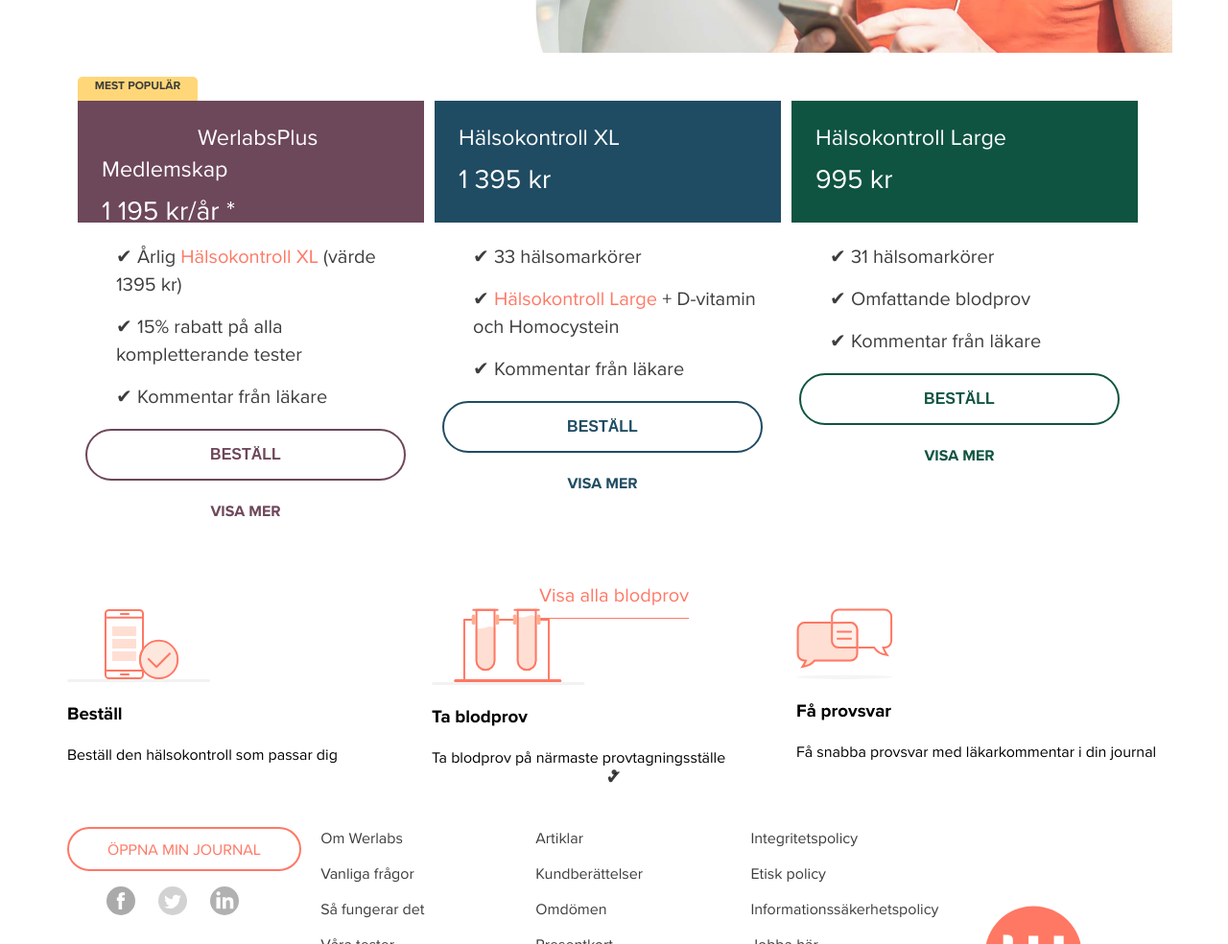
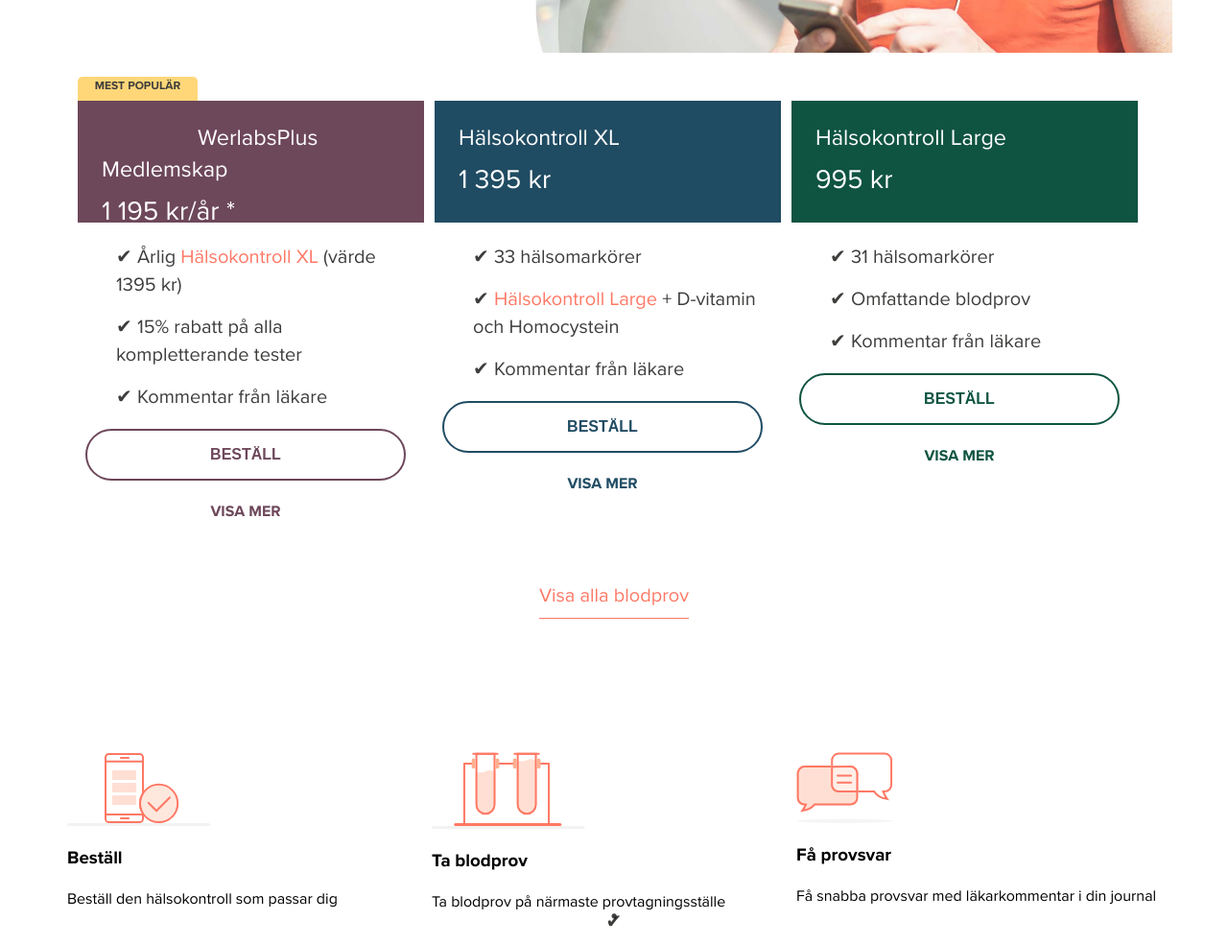
Before and after one commit to LinearMilk/FrontEnd-Assignment-Werlabs, a website: page index.html in a window 1280 px wide. Shown: the part 478-1462 px from the top of the page at 96% size. Drawn offline with nearby package versions, Linux system fonts and the light colour scheme; files that its build step writes are made by us from their sources.

Commit message:
Fixing padding in middle section

```diff
--- a/index.html
+++ b/index.html
@@ -98,7 +98,7 @@
 
 
     <section>
-        <div class="w-container">
+        <div class="w-container bottom-padding">
             <div class="offer-display">
                 <div class="offer">
                     <div class="most-popular-label">
--- a/scss/werlabs.scss
+++ b/scss/werlabs.scss
@@ -76,6 +76,10 @@
 
 main {
   position: relative;
+
+  .bottom-padding {
+    padding-bottom: 150px;
+  }
 
   .hero-image {
     background-image: url("../images/lp-start-hero-comp.jpg");
```
